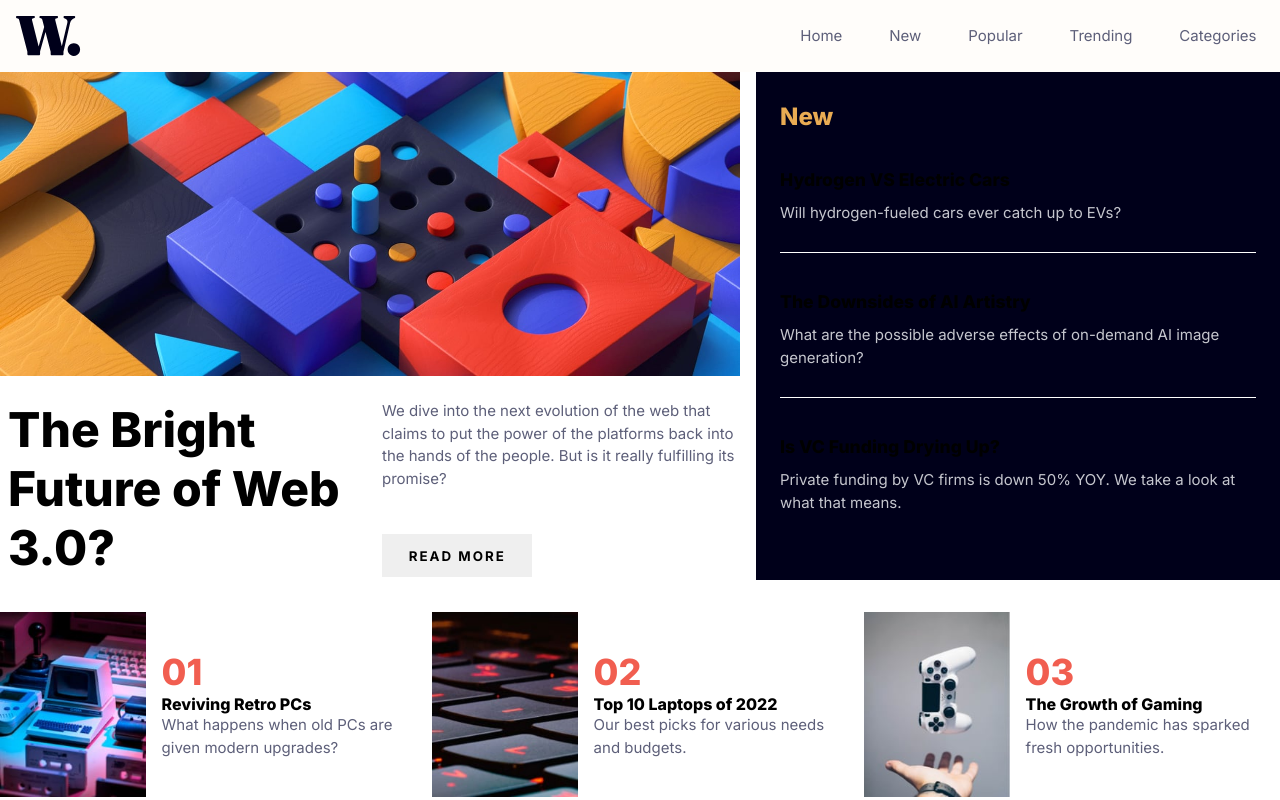
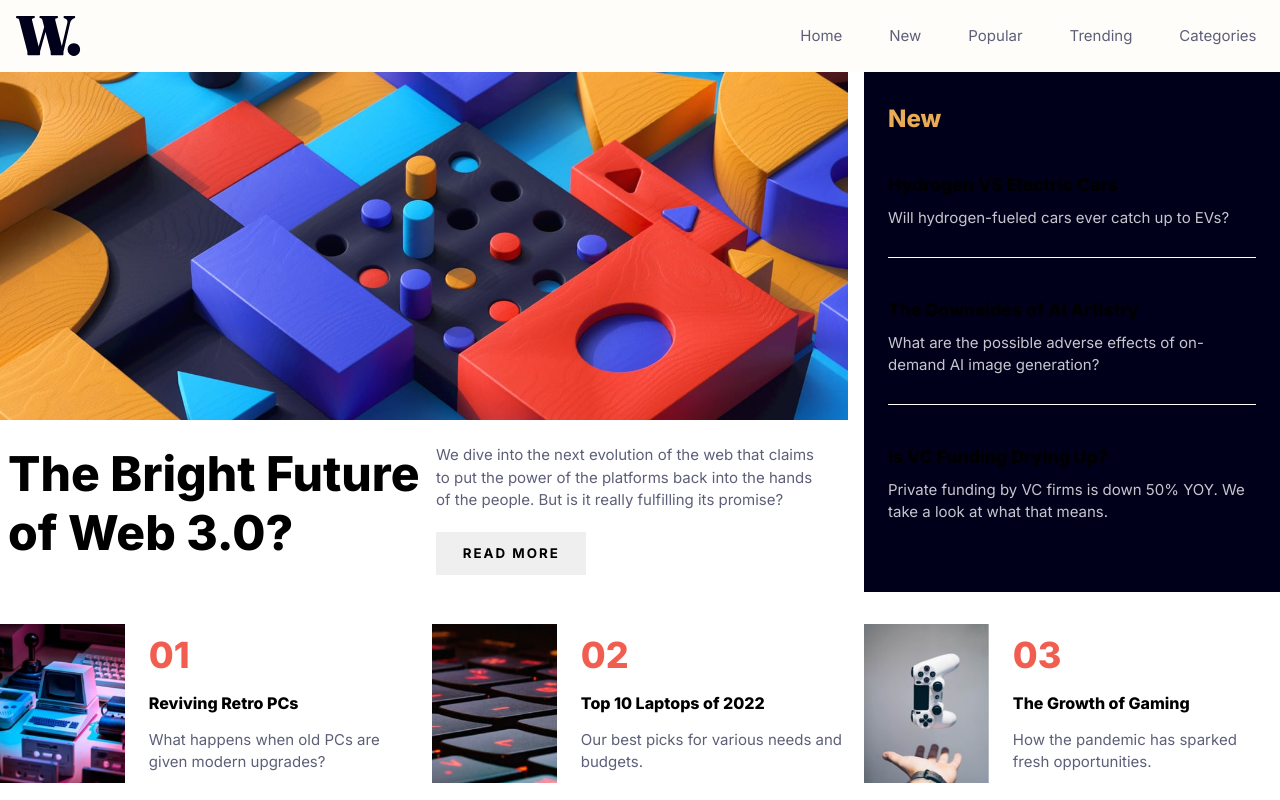
Before and after one commit to SebastianLaka/news-homepage, a Vue app: page / in a window 1280 px wide. Built offline with nearby package versions, Linux system fonts and the light colour scheme.

Commit message:
Changed structure in top news

```diff
--- a/src/components/Layout.vue
+++ b/src/components/Layout.vue
@@ -28,7 +28,6 @@ import TopArticles from './top-articles/TopArticlesMain.vue';
   .main-content{
     display: grid;
     grid-template-columns: repeat(12, 1fr);
-
     gap: 2em 1em;
   }
 }
--- a/src/components/header/HeaderContent.vue
+++ b/src/components/header/HeaderContent.vue
@@ -25,7 +25,7 @@ const headerImage = ref({
 }
 @media (min-width: 992px){
   .news-header{
-    grid-column: 1/8;
+    grid-column: 1/9;
   }
 }
 @media (min-width: 1300px){
--- a/src/components/news-articles/NewsMain.vue
+++ b/src/components/news-articles/NewsMain.vue
@@ -72,7 +72,7 @@ const newsTopics = ref([
 @media (min-width: 992px) {
   .news-articles {
     padding-top: 5.5em;
-    grid-column: 8 / 13;
+    grid-column: 9 / 13;
   }
 }
 @media (min-width: 1300px) {
--- a/src/components/top-articles/TopArticles.vue
+++ b/src/components/top-articles/TopArticles.vue
@@ -1,11 +1,7 @@
-<script setup>
-
-</script>
+<script setup></script>
 <template>
-    <div class="top-article-wrapper">
-        <slot name="top-articles"></slot>
-    </div>
-
+  <div class="article-item">
+    <slot name="top-articles"></slot>
+  </div>
 </template>
-<style lang="scss" scoped>
-</style>
+<style lang="scss" scoped></style>
--- a/src/components/top-articles/TopArticlesMain.vue
+++ b/src/components/top-articles/TopArticlesMain.vue
@@ -29,6 +29,7 @@ const topArticles = ref([
 ])
 </script>
 <template>
+  <article class="top-article-main">
     <TopArticles
       v-for="topArticle in topArticles"
       :key="topArticle.id"
@@ -45,12 +46,16 @@ const topArticles = ref([
         </div>
       </template>
     </TopArticles>
+  </article>
 </template>
 <style lang="scss" scoped>
 @use '../../assets/sass/mixins.scss' as *;
 @use '../../assets//sass/fonts.scss' as *;
 @use '../../assets/sass/colors.scss' as *;
 @media (min-width: 375px) {
+  .top-article-main {
+    @include flex-layout($flex-direction: column);
+    gap: 1.5em 0;
     .top-article {
       @include flex-layout($align-items: stretch);
       gap: 0 1.5em;
@@ -74,26 +79,21 @@ const topArticles = ref([
             color: getColor('soft-red');
           }
         }
-      &__about{
+        &__about {
           max-width: 30ch;
         }
       }
     }
   }
+}
 @media (min-width: 992px) {
-  .top-article {
+  .top-article-main {
+    grid-column: 1/-1;
+    display: grid;
+    grid-template-columns: repeat(12, 1fr);
     gap: 0 1em;
-    &__image {
-      max-width: 35%;
-    }
-    .article-content{
-        padding: 0;
-        gap: 0;
-    }
-  }
     .article-item-1 {
       grid-column: 1 / 5;
-    grid-row: 2/2;
     }
     .article-item-2 {
       grid-column: 5/9;
@@ -102,4 +102,10 @@ const topArticles = ref([
       grid-column: 9/13;
     }
   }
+}
+@media (min-width: 1300px){
+  .top-article-main{
+    grid-column: 3/10;
+  }
+}
 </style>
```
Lines whose indentation alone changed are shown as unchanged.
